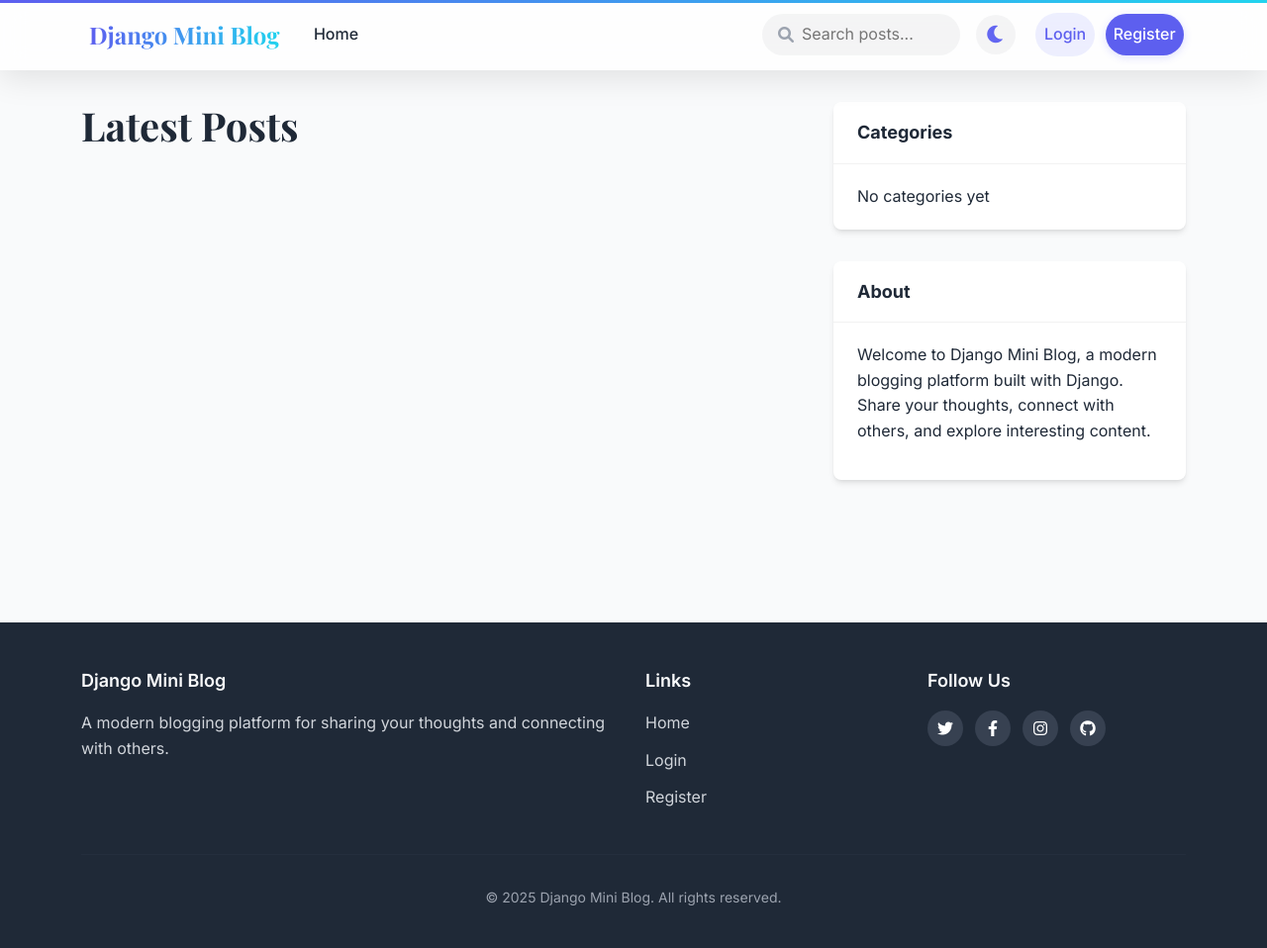
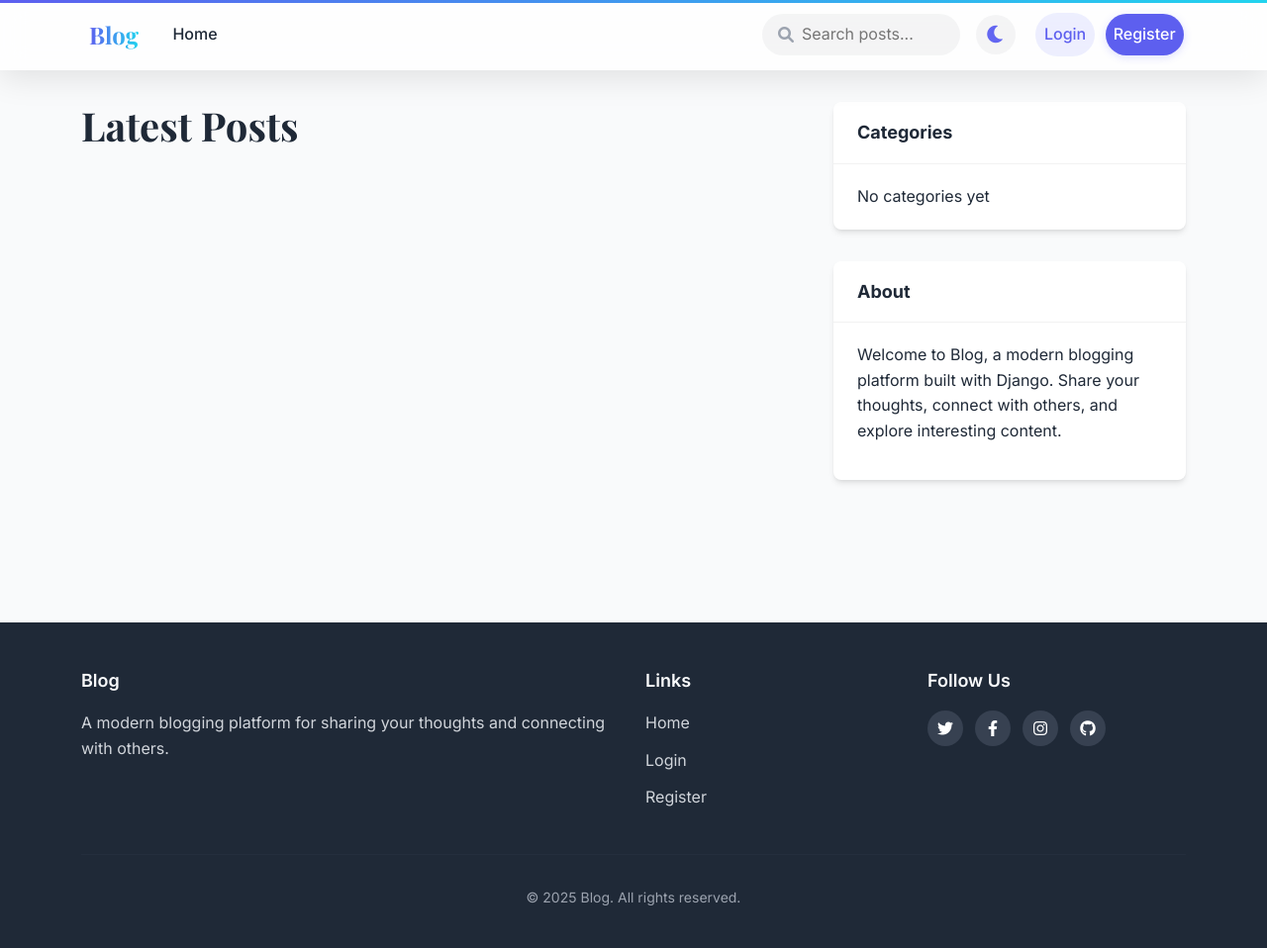
Before and after one commit to iamsalvin/Blog, a Django app: page / in a window 1280 px wide. Shown: the whole page at 99% size. Run offline with Django 5.2, Linux system fonts and the light colour scheme; data that the repository does not hold is empty.

Commit message:
Change application title from 'Django Mini Blog' to 'Blog'

```diff
--- a/templates/base.html
+++ b/templates/base.html
@@ -3,7 +3,7 @@
 <head>
     <meta charset="UTF-8">
     <meta name="viewport" content="width=device-width, initial-scale=1.0">
-    <title>{% block title %}Django Mini Blog{% endblock %}</title>
+    <title>{% block title %}Blog{% endblock %}</title>
     <!-- Google Fonts -->
     <link rel="preconnect" href="https://fonts.googleapis.com">
     <link rel="preconnect" href="https://fonts.gstatic.com" crossorigin>
@@ -22,7 +22,7 @@
     <nav class="navbar navbar-expand-lg sticky-top">
         <div class="container">
             <a class="navbar-brand" href="{% url 'home' %}">
-                <span class="brand-text">Django Mini Blog</span>
+                <span class="brand-text">Blog</span>
             </a>
             <button class="navbar-toggler" type="button" data-bs-toggle="collapse" data-bs-target="#navbarNav" aria-controls="navbarNav" aria-expanded="false" aria-label="Toggle navigation">
                 <span class="navbar-toggler-icon"></span>
@@ -126,7 +126,7 @@
                     <div class="sidebar-card">
                         <h5 class="sidebar-title">About</h5>
                         <div class="sidebar-content">
-                            <p>Welcome to Django Mini Blog, a modern blogging platform built with Django. Share your thoughts, connect with others, and explore interesting content.</p>
+                            <p>Welcome to Blog, a modern blogging platform built with Django. Share your thoughts, connect with others, and explore interesting content.</p>
                         </div>
                     </div>
                 </div>
@@ -139,7 +139,7 @@
         <div class="container">
             <div class="row">
                 <div class="col-md-6">
-                    <h5 class="footer-title">Django Mini Blog</h5>
+                    <h5 class="footer-title">Blog</h5>
                     <p class="footer-text">A modern blogging platform for sharing your thoughts and connecting with others.</p>
                 </div>
                 <div class="col-md-3">
@@ -167,7 +167,7 @@
             </div>
             <hr class="footer-divider">
             <div class="footer-bottom">
-                <p class="copyright">&copy; {% now "Y" %} Django Mini Blog. All rights reserved.</p>
+                <p class="copyright">&copy; {% now "Y" %} Blog. All rights reserved.</p>
             </div>
         </div>
     </footer>
```
Also changed, not shown: README.md.
